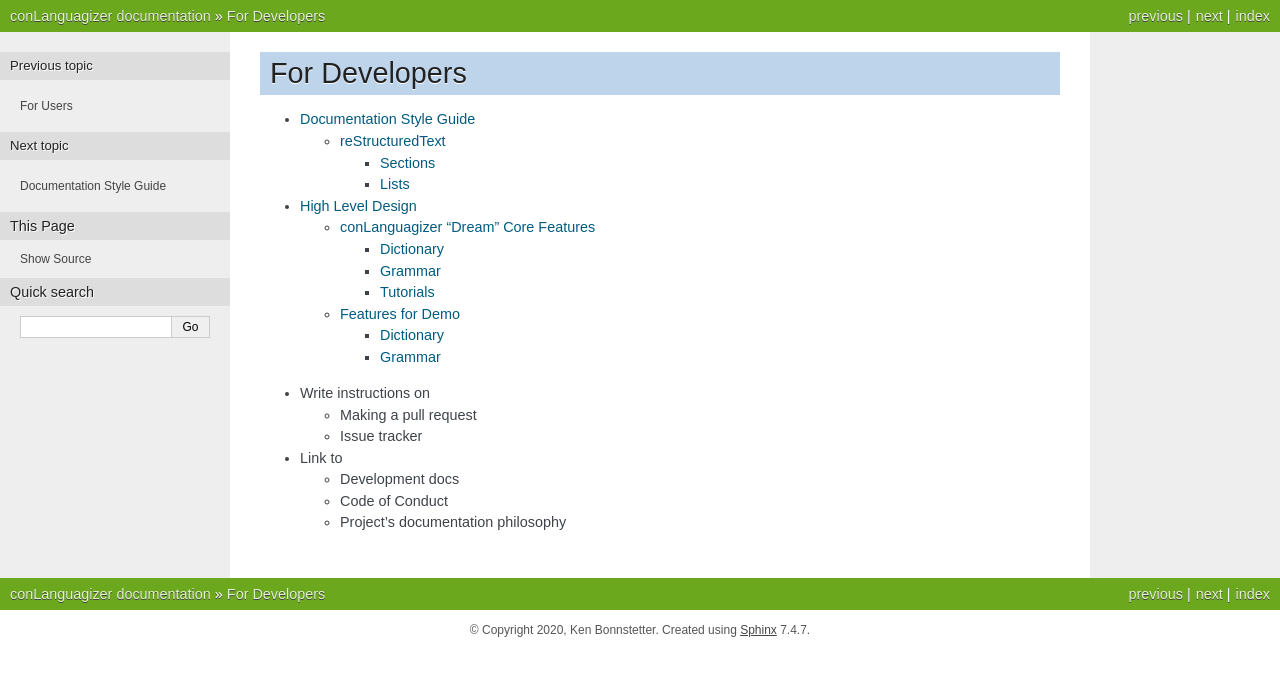
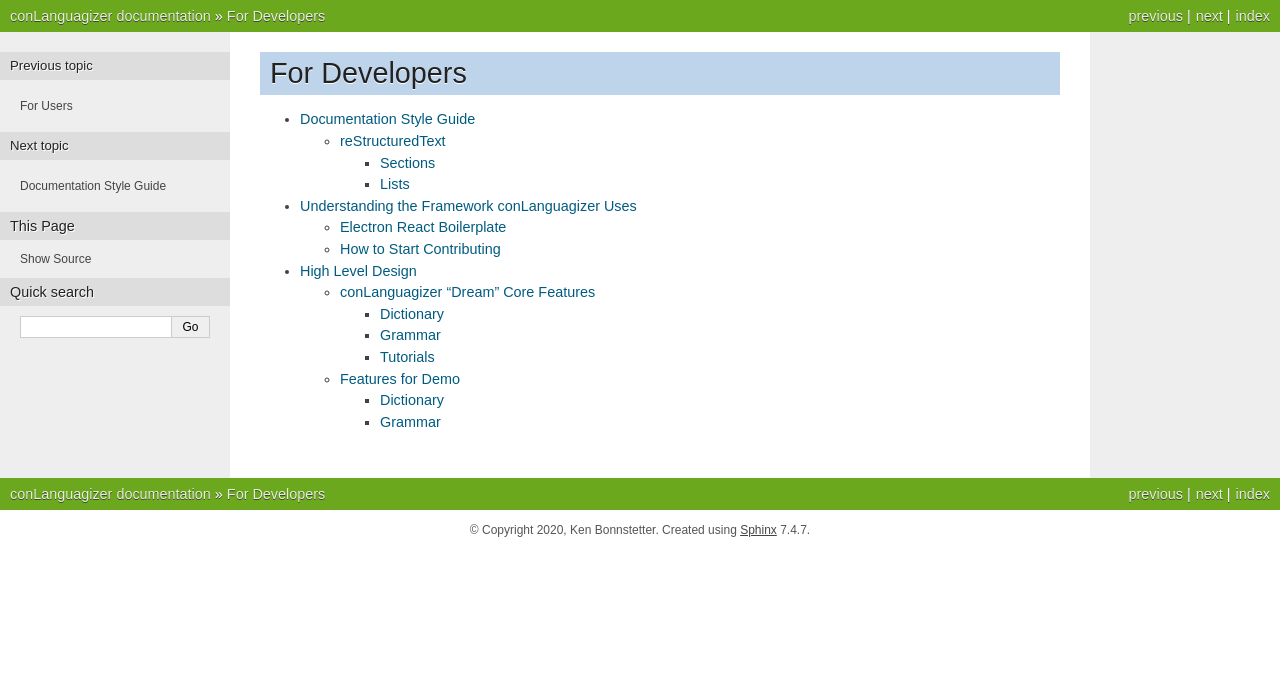
Before and after one commit to PrettyKenobi/conLanguagizer, a Sphinx documentation site: the page built from docs/developers.rst, in a window 1280 px wide. Shown: the top 676 px of the page. Built offline with Sphinx 7.4.7, drawn with Linux system fonts in a browser that asks for light colours.

Commit message:
More doc setup

```diff
--- a/docs/dev/doc-style-guide.rst
+++ b/docs/dev/doc-style-guide.rst
@@ -27,7 +27,7 @@ Sections
 Lists
 ~~~~~
 
-For bulleted lists, use "``-``" for each item.
+For bulleted lists, use "``*``" for each item.
 
 The order to use for enumerated lists is as follows
 
--- /dev/null
+++ b/docs/dev/framework-for-newbies.rst
@@ -0,0 +1,18 @@
+Understanding the Framework |cla| Uses
+======================================
+
+Electron React Boilerplate
+--------------------------
+This is a Node.js_ framework_ that includes many popular packages.
+
+.. Describe Electron
+  Describe React Native
+  Look up what other important packages it uses
+
+How to Start Contributing
+-------------------------
+.. Link to contribution page, maybe summarize it
+  Describe how to use yarn
+
+.. _Node.js: https://nodejs.org
+.. _framework: https://github.com/electron-react-boilerplate/electron-react-boilerplate
--- a/docs/developers.rst
+++ b/docs/developers.rst
@@ -6,13 +6,10 @@ For Developers
 
   dev/*
 
-- Write instructions on
-
-  - Making a pull request
-  - Issue tracker
-
-- Link to
-
-  - Development docs
-  - Code of Conduct
-  - Project's documentation philosophy
+.. - Write instructions on
+    - Making a pull request
+    - Issue tracker
+  - Link to
+    - Development docs
+    - Code of Conduct
+    - Project's documentation philosophy
```
Also changed, not shown: README.md (+2 -0 lines), docs/.readthedocs.yml (added, +10 -0 lines), docs/CODE_OF_CONDUCT.rst (added, +139 -0 lines), 1 other file.
